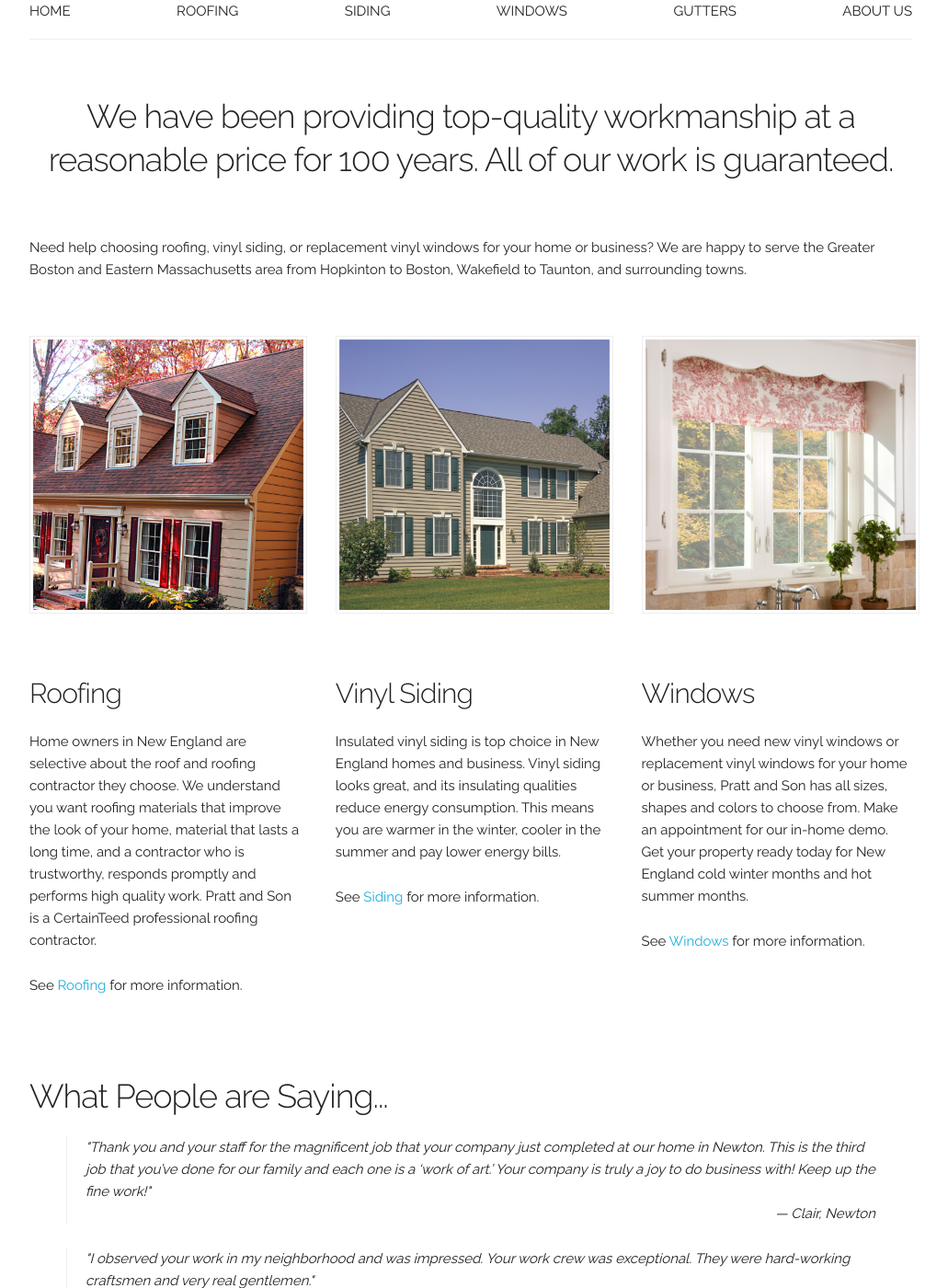
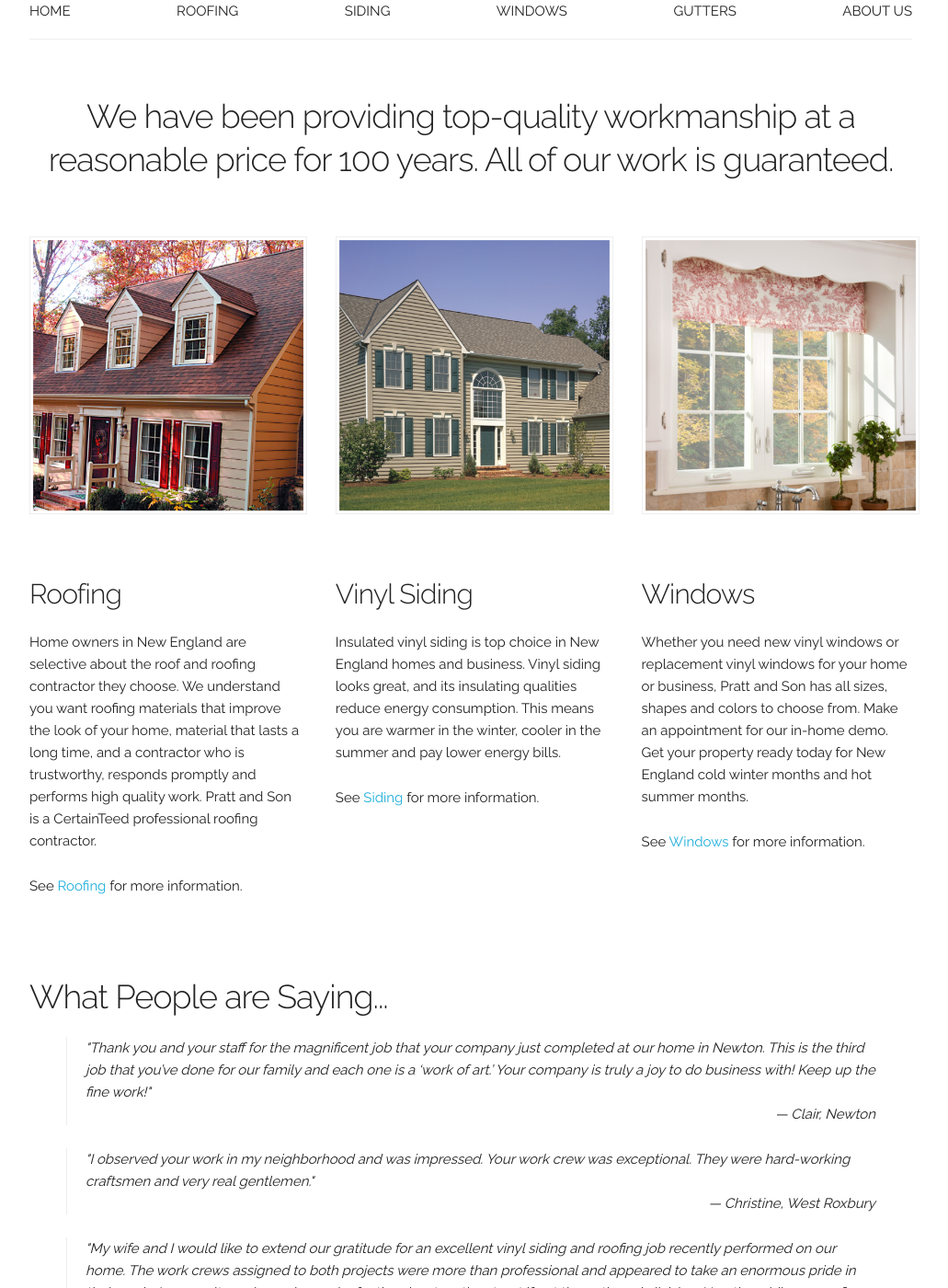
Before and after one commit to edPratt/prattandson, a Jekyll site: the page built from index.html, in a window 1280 px wide and 1400 px high, scrolled down 288 px. Shown: the whole window at 92% size, without its empty margins (128-1159 px from the left). Built offline with Jekyll 4.4.1, drawn with Linux system fonts in a browser that asks for light colours; some of the changed text lies outside the part shown.

Commit message:
make room for important content

```diff
--- a/index.html
+++ b/index.html
@@ -18,15 +18,6 @@
     <h3 class="mobile-tagline">
         All of our work is guaranteed.
     </h3>
-</div>
-
-<div class="content-section">
-    <p>
-        Need help choosing roofing, vinyl siding, or replacement vinyl windows
-        for your home or business? We are happy to serve the Greater Boston
-        and Eastern Massachusetts area from Hopkinton to Boston, Wakefield to
-        Taunton, and surrounding towns.
-    </p>
 </div>
 
 <div class="row content-section">
@@ -112,3 +103,12 @@
         <footer>&mdash; Patrick and Maria, Rockland</footer>
     </blockquote>
 </div>
+
+<div class="content-section">
+    <p>
+        Need help choosing roofing, vinyl siding, or replacement vinyl windows
+        for your home or business? We are happy to serve the Greater Boston
+        and Eastern Massachusetts area from Hopkinton to Boston, Wakefield to
+        Taunton, and surrounding towns.
+    </p>
+</div>
```
